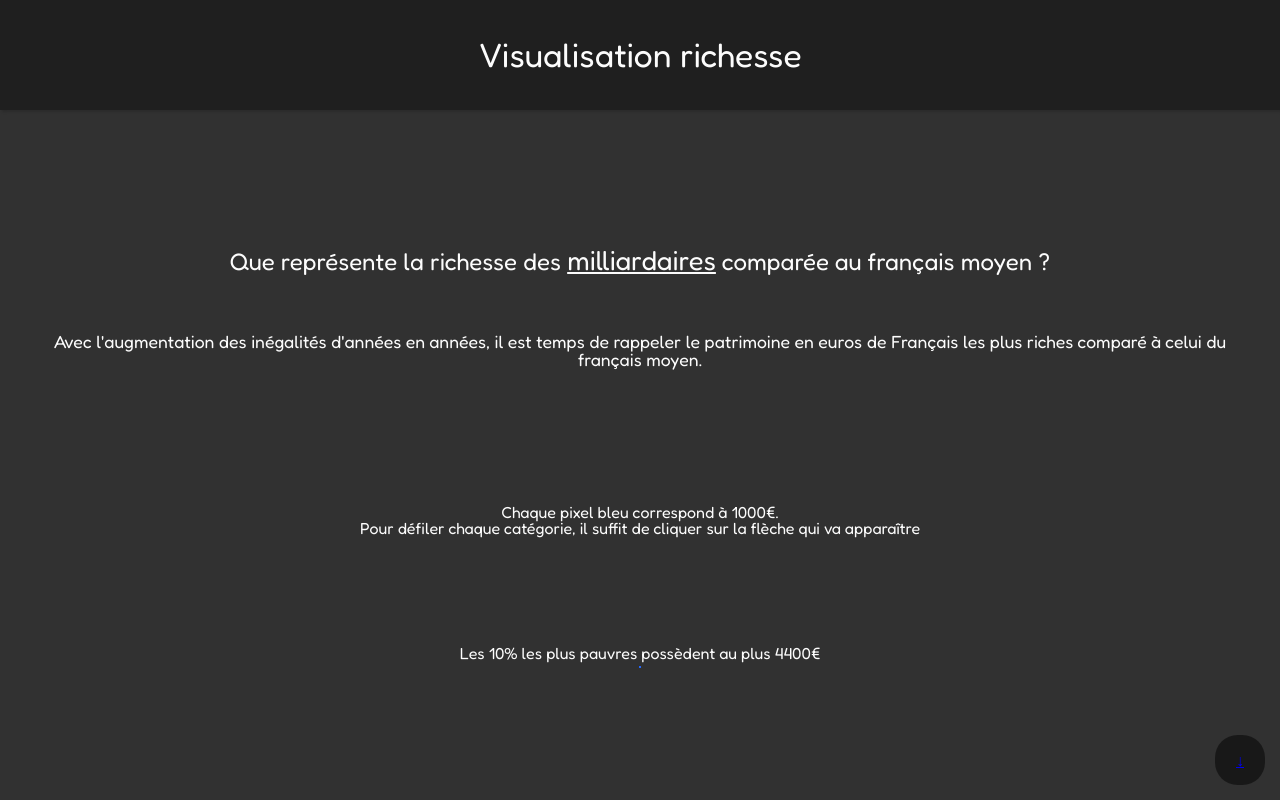
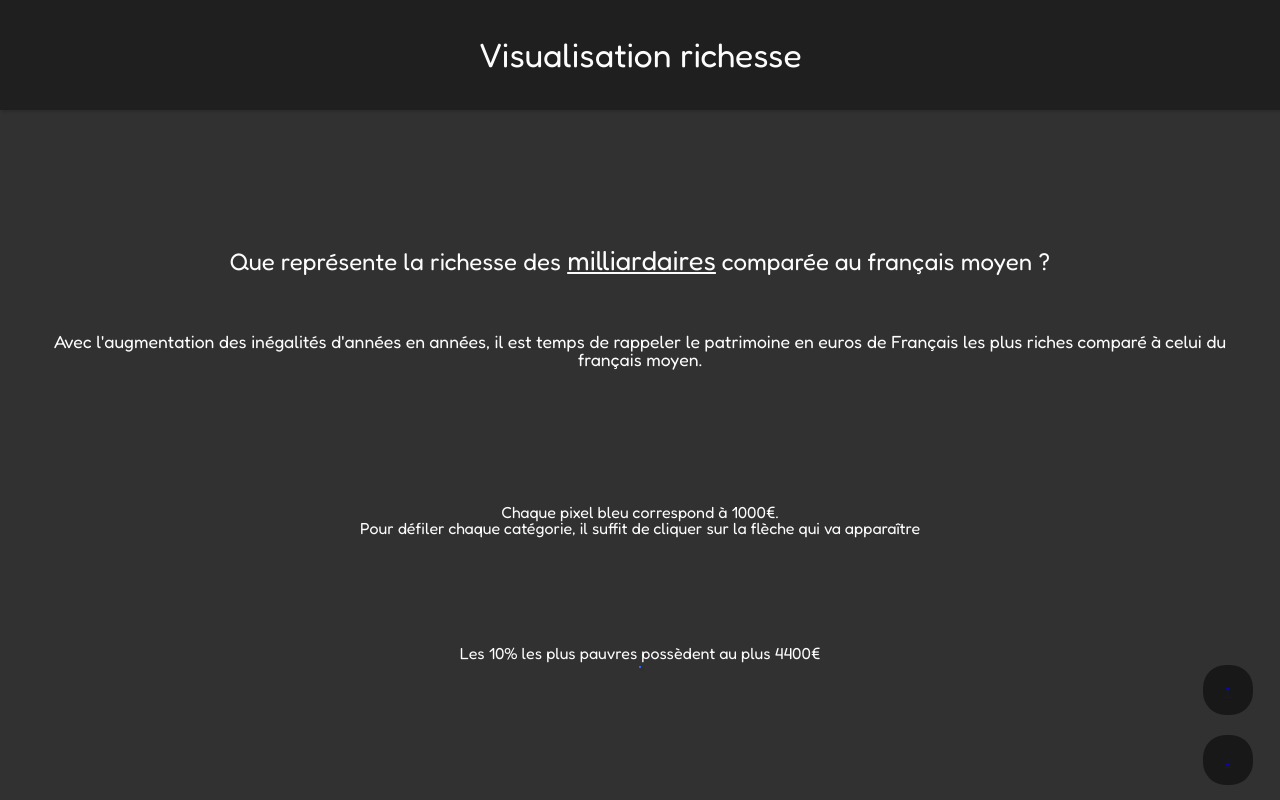
Before and after one commit to NovaeChan/millionsVsBillions, a React (Vite) app: page / in a window 1280 px wide. Shown: the top 800 px of the page. Built offline with nearby package versions, Linux system fonts and the light colour scheme.

Commit message:
Added comparison and corrected an issue with scrolling

```diff
--- a/src/pages/Home.jsx
+++ b/src/pages/Home.jsx
@@ -4,8 +4,7 @@ import { useEffect } from 'react';
 
 export default function Home() {
 
-    //TODO : Deal with case where active is null
-    //Add scale to show what is a million when showing Bernard Arnaud wealth
+    //Add scale to show what is a million when showing Bernard Arnault wealth
     //Add trivia to explain how stupid it is. Like how long someone at minimum wage would need to work to get this amount of wealth
 
     useEffect(() => {
@@ -15,7 +14,8 @@ export default function Home() {
         for(let i = 0; i < sections.length; i++){
             sections[i].setAttribute('data-id', i);
         }
-        const buttonDown = document.querySelector('.arrowDown');
+        const buttonDown = document.querySelector('.arrow-down');
+        const buttonUp = document.querySelector('.arrow-up');
 
         buttonDown.addEventListener('click', () => {
             currentIndex++;
@@ -25,8 +25,17 @@ export default function Home() {
             return indexScroll(currentIndex);
         });
 
+        buttonUp.addEventListener('click', () => {
+            currentIndex--;
+            if(currentIndex < 0){
+                currentIndex = sections.length-1;
+            }
+            return indexScroll(currentIndex);
+        })
+
         function indexScroll(idx){
             let active = document.querySelector('.active');
+            if(!active) document.querySelector('.10poorest');
             let x = sections[idx];
             console.log(x);
             active.classList.remove('active');
@@ -80,12 +89,25 @@ export default function Home() {
 
                     </div>
                     <div className='demo'>
-                        <span>Voici la richesse de Bernard Arnault 204,56 milliards d&apos;euros</span>
-                        <div className='money-block bernard'><div className='demo information'><span>Un peu de patience, on y arrive</span></div></div>
+                        <span>Voici la richesse de Bernard Arnault 221,1 milliards d&apos;euros</span>
+                        <div className='money-block bernard'>
+                            <div className='demo information-patience'><span>Un peu de patience, on y arrive</span></div>
+                            <div className='demo information-reminder'><span>Pour rappel, voici ce que représente <br />un million d&apos;euros</span></div>
+                            <div className='money-block fiveRichest reminderBlock'></div>
+                            <div className='demo information-SMIC'><span>Il faudrait 12 millions d&apos;années pour un salarié au SMIC pour espérer gagner autant</span></div>
+                            <div className='demo information-budgetEduc'><span>Le budget de l&apos;éducation nationale comparé à la fortune de Bernard Arnault</span></div>
+                            <div className='money-block reminderBlock educationBlock'></div>
+                            <div className='demo educationBlock-end'></div>
+                        </div>
+                    </div>
+                    <div className='demo'>
+                        <span>Ceci ne représente que la richesse de l&apos;homme le plus riche de France et du monde. Imaginez ce que pourrait représenter les 100 personnes les plus riches de France</span>
                     </div>
                 </div>
-
-                <div className='arrowDown' id="scrollDownArrow"><a href='#/'>&#8595;</a></div>
+                <div className='wrapper-arrow'>
+                    <div className='arrow arrow-up' id='scrollUpArrow'><a href='#'>&#8593;</a></div>
+                    <div className='arrow arrow-down' id="scrollDownArrow"><a href='#/'>&#8595;</a></div>
+                </div>
             </main>
         </>
     )
--- a/src/styles/main.css
+++ b/src/styles/main.css
@@ -91,6 +91,7 @@ main {
     margin: 5px;
     background-color: #2669fa;
     padding: 0px;
+    box-shadow: rgba(0, 0, 0, 0.15) 1.95px 1.95px 2.6px;
 }
 
 .tenPoorest {
@@ -129,21 +130,59 @@ main {
     height: calc(var(--block-size)*2898.55);
 }
 
-.information {
+.information-patience {
     position: absolute;
-    top: 50%;
+    top: 15%;
 
+}
+
+.information-reminder {
+    position: absolute;
+    top: 30%;
+}
+
+.reminderBlock {
+    position: absolute;
+    top: 30.01%;
+    background-color: brown;
+}
+
+.information-SMIC {
+    position: absolute;
+    top: 45%;
+}
+
+.information-budgetEduc {
+    position: absolute;
+    top: 60%;
 }
 
 .bernard {
     width: 345px;
-    height: 592927.53px;
+    height: 640870px;
     position: relative;
 }
 
-.arrowDown {
+.educationBlock {
+    width: 300px;
+    height: 196667px;
+}
+
+.wrapper-arrow {
     padding: 0px;
     position: fixed;
+    bottom: 15px;
+    right: 15px;
+    display: flex;
+    flex-direction: column;
+    justify-content: space-between;
+    align-items: center;
+    width: 75px;
+    height: 120px;
+}
+
+.arrow-down {
+    padding: 0px;
     background-color: rgba(0, 0, 0, 0.5);
     width: 50px;
     height: 50px;
@@ -151,11 +190,25 @@ main {
     line-height: 40px;
     color: var(--main-text-color);
     border-radius: 45%;
-    bottom: 15px;
-    right: 15px;
 }
 
-.arrowDown:hover {
+.arrow-down:hover {
     cursor: pointer;
     background-color: rgba(27, 27, 27, 0.5);
 }
+
+.arrow-up{
+    padding: 0px;
+    background-color: rgba(0, 0, 0, 0.5);
+    width: 50px;
+    height: 50px;
+    text-align: center;
+    line-height: 40px;
+    color: var(--main-text-color);
+    border-radius: 45%;
+}
+
+.arrow-up:hover {
+    cursor: pointer;
+    background-color: rgba(27, 27, 27, 0.5);
+}
```
